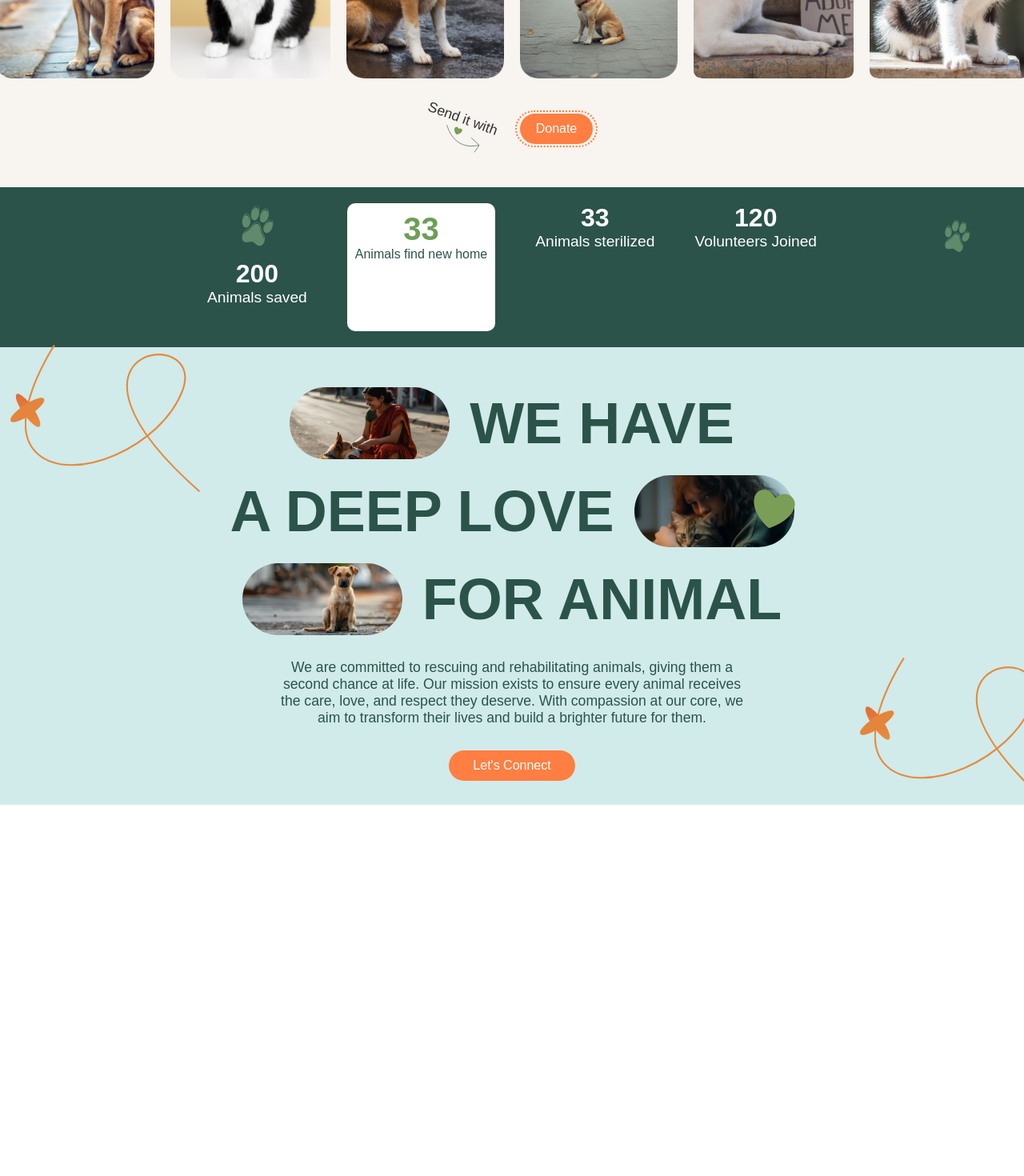
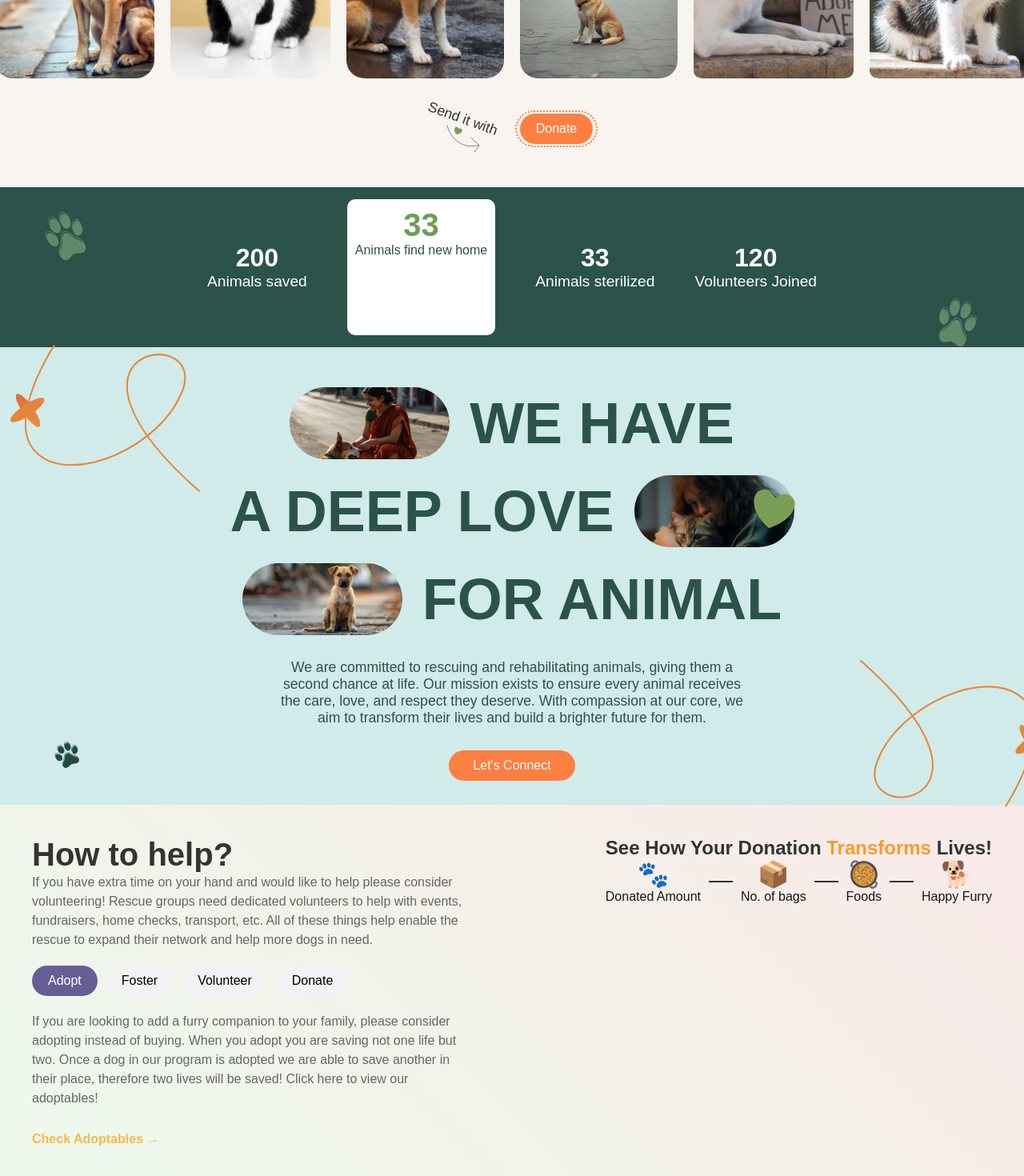
Before and after one commit to vidwanns/the_rescue_tails_, a Next.js app: page / in a window 1280 px wide. Shown: the part 799-2269 px from the top of the page at 80% size. Before the commit the page ends 1805 px from the top, so only its background shows below. Built offline with nearby package versions, Linux system fonts and the light colour scheme.

Commit message:
third commit

```diff
--- a/src/app/components/layout/secondSection.js
+++ b/src/app/components/layout/secondSection.js
@@ -6,7 +6,6 @@ const SecondSection = () => {
     <section className="second-section">
       <div className="stats-container">
         <div className="stat-box">
-          <img src="/images/secondSection/paw.svg" alt="Paw Icon" className="stat-icon" />
           <p className="stat-number">200</p>
           <p className="stat-text">Animals saved</p>
         </div>
@@ -63,8 +62,16 @@ const SecondSection = () => {
         </div>
 
         {/* Paw SVG */}
-        <div className="svg-paw">
+        <div className="svg-paw-top-left">
           <img src="/images/secondSection/paw.svg" alt="Paw Icon" />
+        </div>
+
+        <div className="svg-paw-top-right">
+          <img src="/images/secondSection/paw.svg" alt="Paw Icon" />
+        </div>
+
+        <div className="svg-paw-bottom-left">
+          <img src="/images/secondSection/dark paw.svg" alt="Paw Icon" />
         </div>
 
         <p className="description-text">
--- /dev/null
+++ b/src/app/components/layout/thirdSection.js
@@ -0,0 +1,54 @@
+import React from "react";
+import '../../styles/component/thirdSection/thirdSection.css';
+
+const ThirdSection = () => {
+  return (
+    <section className="third-section">
+      <div className="help-container">
+        <div className="text-content">
+          <h2>How to help?</h2>
+          <p>
+            If you have extra time on your hand and would like to help please consider volunteering! Rescue groups need dedicated volunteers to help with events, fundraisers, home checks, transport, etc. All of these things help enable the rescue to expand their network and help more dogs in need.
+          </p>
+          <div className="buttons">
+            <button className="adopt-btn">Adopt</button>
+            <button className="foster-btn">Foster</button>
+            <button className="volunteer-btn">Volunteer</button>
+            <button className="donate-btn">Donate</button>
+          </div>
+          <p>
+            If you are looking to add a furry companion to your family, please consider adopting instead of buying. When you adopt you are saving not one life but two. Once a dog in our program is adopted we are able to save another in their place, therefore two lives will be saved! Click here to view our adoptables!
+          </p>
+          <a href="#adoptables" className="adoptables-link">Check Adoptables →</a>
+        </div>
+
+        <div className="donation-chart">
+          <h3>See How Your Donation <span className="transforms">Transforms</span> Lives!</h3>
+          <div className="chart">
+            <div className="chart-item">
+              <span className="chart-icon">🐾</span>
+              <p>Donated Amount</p>
+            </div>
+            <div className="chart-line"></div>
+            <div className="chart-item">
+              <span className="chart-icon">📦</span>
+              <p>No. of bags</p>
+            </div>
+            <div className="chart-line"></div>
+            <div className="chart-item">
+              <span className="chart-icon">🥘</span>
+              <p>Foods</p>
+            </div>
+            <div className="chart-line"></div>
+            <div className="chart-item">
+              <span className="chart-icon">🐕</span>
+              <p>Happy Furry</p>
+            </div>
+          </div>
+        </div>
+      </div>
+    </section>
+  );
+};
+
+export default ThirdSection;
--- a/src/app/page.js
+++ b/src/app/page.js
@@ -2,6 +2,7 @@
 import Header from "./components/layout/header";
 import FirstSection from "./components/layout/firstSection";
 import SecondSection from "./components/layout/secondSection";
+import ThirdSection from "./components/layout/thirdSection";
 
 export default function Home() {
   return (
@@ -9,6 +10,7 @@ export default function Home() {
     <Header/>
     <FirstSection/>
     <SecondSection/>
+    <ThirdSection/>
     </>
   );
 }
--- a/src/app/styles/component/secondSection/secondSection.css
+++ b/src/app/styles/component/secondSection/secondSection.css
@@ -14,15 +14,11 @@
     padding: 20px;
     color: #fff;
     height: 200px;
+    align-items: center;
 }
 
 .stat-box {
     text-align: center;
-}
-
-.stat-icon {
-    width: 50px;
-    margin-bottom: 10px;
 }
 
 .stat-number {
@@ -39,6 +35,7 @@
     padding: 10px;
     border-radius: 10px;
     color: #2b534a;
+    height: 170px;
 }
 
 .highlight-number {
@@ -68,15 +65,13 @@
     align-items: center;
     gap: 25px;
     margin-bottom: 20px;
-    font-size: 3.5rem;  /* Set this back to the original large size */
+    font-size: 3.5rem;
     color: #2b534a;
     width: 100%;
-
 }
 
-/* Make individual spans larger */
 .large-text span {
-    font-size: 4.5rem;  /* Keep the text inside spans large */
+    font-size: 4.5rem;
 }
 
 .image-box {
@@ -126,13 +121,13 @@
     max-width: 100%;
 }
 
-
 .curved-decoration-2 {
     position: absolute;
     top: 71%;
     left: 80%;
     text-align: center;
     scale: .7;
+    transform: rotate(180deg);
 }
 
 /* Heart SVG positioning */
@@ -148,14 +143,41 @@
     height: auto;
 }
 
-/* Paw SVG positioning */
-.svg-paw {
+/* Paw SVG positioning for top-left */
+.svg-paw-top-left {
     position: absolute;
     top: 5%;
-    right: 5%;
+    left: 5%;
+    scale: 1.5;
+    transform: rotate(-40deg);
 }
 
-.svg-paw img {
+.svg-paw-top-left img {
     width: 40px;
     height: auto;
 }
+
+/* Paw SVG positioning for bottom-left */
+.svg-paw-bottom-left {
+    position: absolute;
+    bottom: 5%;
+    left: 5%;
+}
+
+.svg-paw-bottom-left img {
+    width: 40px;
+    height: auto;
+}
+
+/* Paw SVG positioning for top-right */
+.svg-paw-top-right {
+    position: absolute;
+    top: 19%;
+    right: 5%;
+    scale: 1.5;
+}
+
+.svg-paw-top-right img {
+    width: 40px;
+    height: auto;
+}
--- /dev/null
+++ b/src/app/styles/component/thirdSection/thirdSection.css
@@ -0,0 +1,99 @@
+.third-section {
+    background: linear-gradient(45deg, #edf9ec, #f9e9e8);
+    padding: 40px;
+    font-family: 'Arial', sans-serif;
+  }
+
+  .help-container {
+    display: flex;
+    justify-content: space-between;
+    align-items: flex-start;
+    flex-wrap: wrap;
+  }
+
+  .text-content {
+    max-width: 45%;
+  }
+
+  .text-content h2 {
+    font-size: 2.5rem;
+    color: #333;
+  }
+
+  .text-content p {
+    font-size: 1rem;
+    color: #666;
+    line-height: 1.5;
+    margin-bottom: 20px;
+  }
+
+  .buttons {
+    display: flex;
+    gap: 10px;
+    margin-bottom: 20px;
+  }
+
+  .buttons button {
+    padding: 10px 20px;
+    border: none;
+    border-radius: 20px;
+    font-size: 1rem;
+    cursor: pointer;
+  }
+
+  .adopt-btn {
+    background-color: #655e94;
+    color: white;
+  }
+
+  .foster-btn, .volunteer-btn, .donate-btn {
+    background-color: #f2f2f2;
+    color: black;
+  }
+
+  .adoptables-link {
+    color: #F9B94E;
+    text-decoration: none;
+    font-weight: bold;
+    display: inline-block;
+    margin-top: 10px;
+  }
+
+  .adoptables-link:hover {
+    text-decoration: underline;
+  }
+
+  .donation-chart {
+    max-width: 45%;
+  }
+
+  .donation-chart h3 {
+    font-size: 1.5rem;
+    color: #333;
+  }
+
+  .donation-chart .transforms {
+    color: #F69C2C;
+  }
+
+  .chart {
+    display: flex;
+    align-items: center;
+    justify-content: space-between;
+  }
+
+  .chart-item {
+    text-align: center;
+  }
+
+  .chart-icon {
+    font-size: 2rem;
+    display: block;
+  }
+
+  .chart-line {
+    flex: 1;
+    height: 2px;
+    background-color: #333;
+    margin: 0 10px;
+  }
```
Also changed, not shown: public/images/secondSection/dark paw.svg (added).
